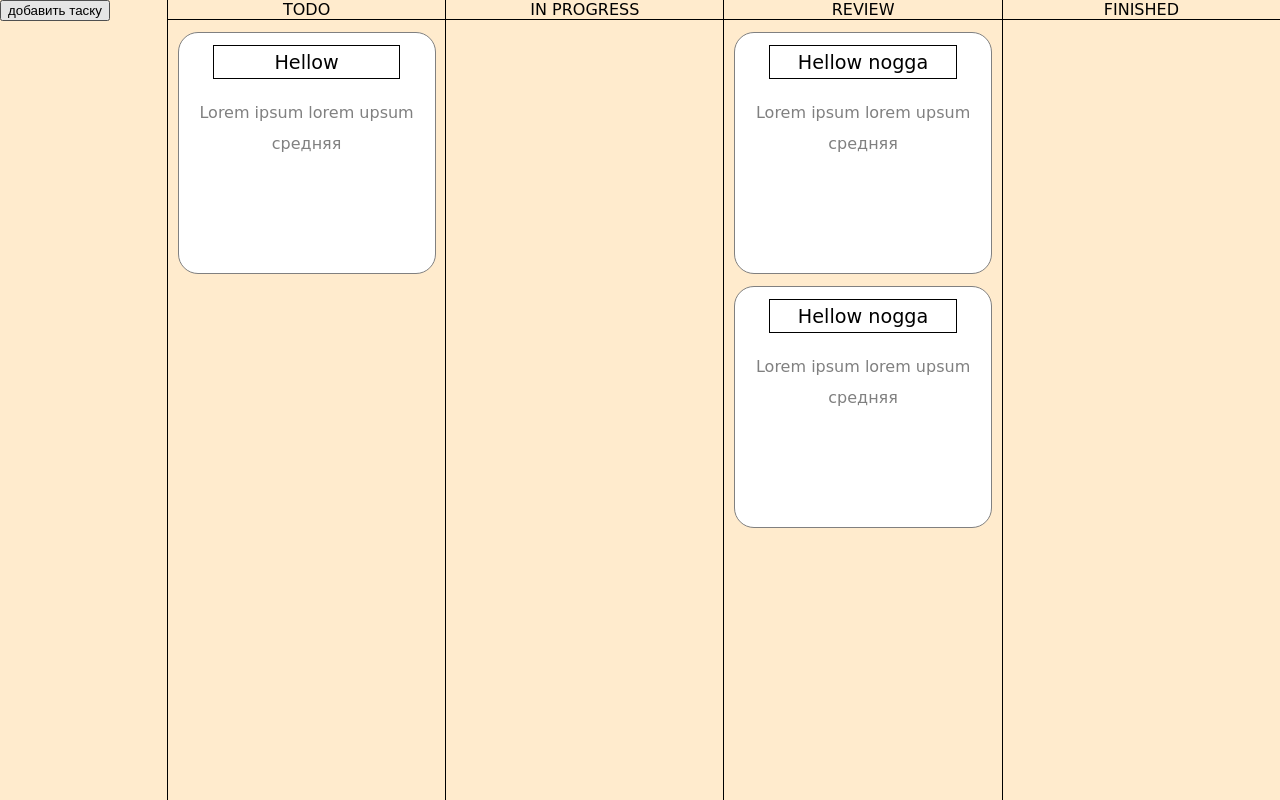
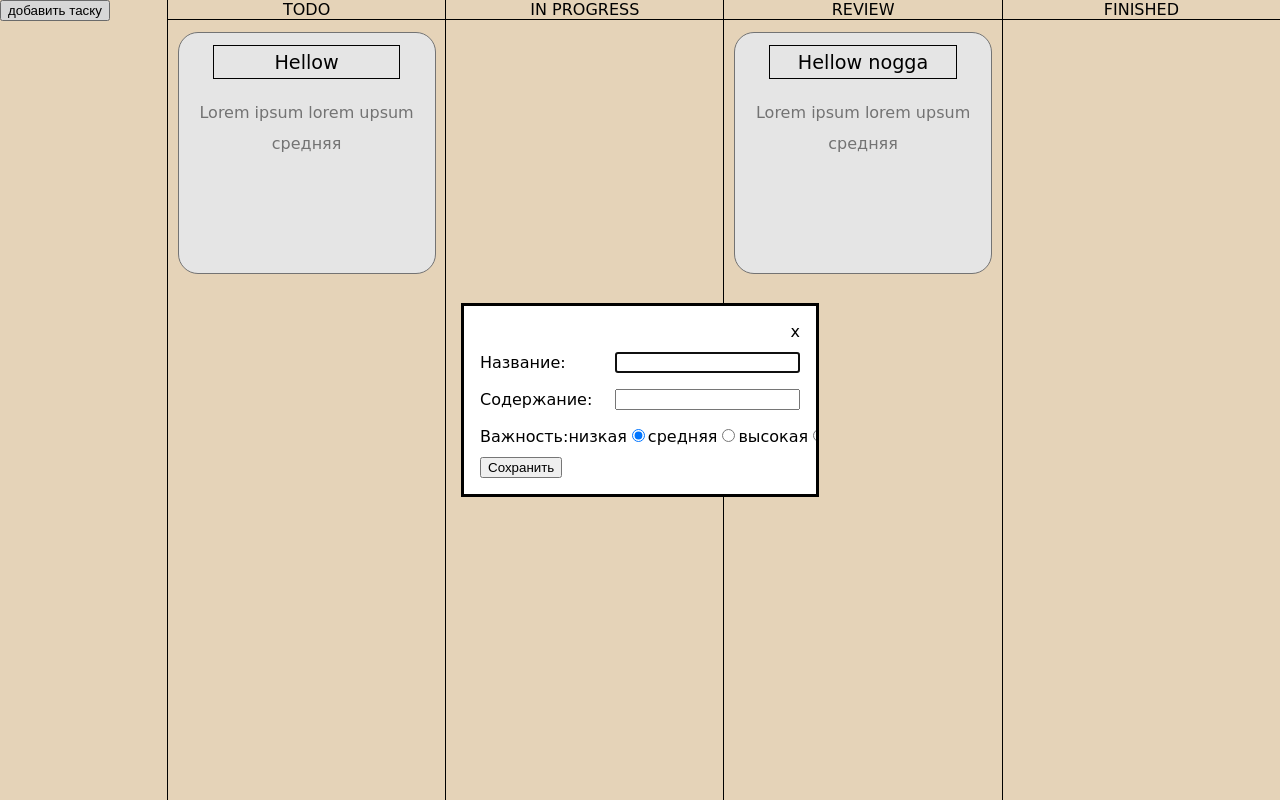
Before and after one commit to waverew/Rusty_Reactone_TaskTracker, a React (Create React App) app in the folder client/: page / in a window 1280 px wide. Both pictures are taken after a click on the button "добавить таску". Built offline with nearby package versions, Linux system fonts and the light colour scheme.

Commit message:
added ability to add tasks

```diff
--- a/client/src/components/mainView/MainView.js
+++ b/client/src/components/mainView/MainView.js
@@ -1,8 +1,11 @@
 import TaskTable from "../task/TaskTable";
 import LeftMenu from "../common/LeftMenu";
+import AddTaskModal from "../task/task-modal/AddTaskModal";
 import "./MainView.css";
 import { useState } from "react";
+
 const MainView = (props) => {
+  const [modalRef, setModalRef] = useState(null);
   const [data, setData] = useState([
     {
       title: "Hellow",
@@ -17,14 +20,31 @@
       status: 2,
     },
   ]);
+
+  const setTaskModalRef = (dialogRef) => {
+    setModalRef(dialogRef);
+  }
+
+  const toggleDialog = () => {
+    if (!modalRef.current) {
+      return;
+    }
+    modalRef.current.hasAttribute("open")
+      ? modalRef.current.close()
+      : modalRef.current.showModal();
+  };
+
   const addTask = (task) => {
     setData([...data, task]);
-    }
+  };
   return (
     <div className="MainView">
-            <LeftMenu onAddTask={addTask}></LeftMenu>
-            <TaskTable data={data}/>
+      <LeftMenu onAddTask={toggleDialog}></LeftMenu>
+      <TaskTable data={data} />
+      <AddTaskModal setDialogRef={setTaskModalRef}
+      addTask={addTask}
+      toggleDialog={toggleDialog}/>
     </div>
   );
-}
+};
 export default MainView;
--- /dev/null
+++ b/client/src/components/task/task-modal/AddTaskModal.css
@@ -0,0 +1,31 @@
+.AddTaskModal {
+
+    width: 20rem;
+}
+
+.task-modal-input-container {
+    margin-top: 5px;
+    margin-bottom: 5px;
+}
+.close-modal:hover {
+    cursor: pointer;
+}
+.close-modal {
+    width: min-content;
+}
+
+.close-modal-wrap {
+    justify-content: right;
+}
+
+.inp-wrap {
+    display: flex;
+    justify-content: space-between;
+    align-items: center;
+    height: 2rem;
+}
+
+.dynamic-wrap {
+    justify-content: space-between;
+    align-items: center;
+}
--- /dev/null
+++ b/client/src/components/task/task-modal/AddTaskModal.js
@@ -0,0 +1,112 @@
+import "./AddTaskModal.css";
+import { useRef, useEffect, useState } from "react";
+
+const AddTaskModal = (props) => {
+  const dialogRef = useRef(null);
+  const [titleInpVal, setTitleInpVal] = useState("");
+  const [contentInpVal, setContentInpVal] = useState("");
+  const importanceTypes = ["низкая", "средняя", "высокая"];
+
+  useEffect(() => {
+    props.setDialogRef(dialogRef);
+    document.getElementsByName("низкая")[0].checked = true;
+}, []);
+
+  const handleChange = (e, type) => {
+    switch (type) {
+      case "title": {
+        setTitleInpVal(e.target.value);
+        break;
+      }
+      case "content": {
+        setContentInpVal(e.target.value);
+        break;
+      }
+      default:
+        return;
+    }
+  };
+
+  const saveTask = () => {
+    let importance = 0;
+    let cbs = document.getElementsByClassName("cb");
+    for (var i = 0; i < cbs.length; i++) {
+        if (cbs[i].checked === true) {
+            if(cbs[i].name === "низкая") {
+                importance = 0;
+            } else if (cbs[i].name === "средняя") {
+                importance = 1;
+            } else if (cbs[i].name === "высокая") {
+                importance = 2;
+            }
+        }
+    }
+    const data = {
+      title: titleInpVal,
+      content: contentInpVal,
+      importance: importance,
+      status: 0,
+    };
+    props.addTask(data);
+    props.toggleDialog();
+  };
+
+  const handleChangeCheckbox = (event) => {
+    const cb = event.target;
+    var cbs = document.getElementsByClassName("cb");
+    for (var i = 0; i < cbs.length; i++) {
+      cbs[i].checked = false;
+    }
+    cb.checked = true;
+  };
+
+  return (
+    <dialog ref={dialogRef} className="AddTaskModal">
+      <div className="close-modal-wrap d-flex">
+        <div className="close-modal" onClick={props.toggleDialog}>
+          x
+        </div>
+      </div>
+      <div className="task-modal-input-container">
+        <div className="inp-wrap">
+          <label>Название:</label>
+          <input
+            type="text"
+            value={titleInpVal}
+            onChange={(e) => handleChange(e, "title")}
+          />
+        </div>
+        <div className="task-modal-input-container">
+          <div className="inp-wrap">
+            <label>Содержание:</label>
+            <input
+              type="text"
+              value={contentInpVal}
+              onChange={(e) => handleChange(e, "content")}
+            />
+          </div>
+        </div>
+        <div className="task-modal-input-container d-flex dynamic-wrap">
+          <label>Важность:</label>
+          {importanceTypes.map((importance, i) => (
+            <div key={i} className="inp-wrap radio-wrap">
+              <label>{importance}</label>
+              <div>
+                <input
+                  type="radio"
+                  name={importance}
+                  className="cb"
+                  onChange={handleChangeCheckbox}
+                />
+              </div>
+            </div>
+          ))}
+        </div>
+      </div>
+
+      <button onClick={saveTask}>Сохранить</button>
+    </dialog>
+  );
+};
+
+export default AddTaskModal;
```
Lines whose indentation alone changed are shown as unchanged.
